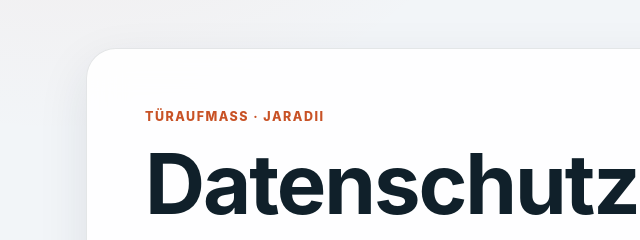
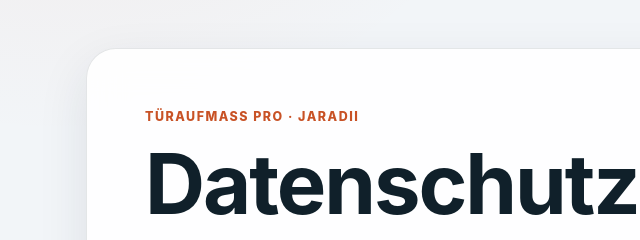
Before and after one commit to Jaradii/Tueraufmass-Datenschutz, a plain HTML site: page index.html in a window 1280 px wide. Shown: the top 240 px of the page, 64-704 px from the left. Drawn offline with Linux system fonts and the light colour scheme.

Commit message:
Update index.html

```diff
--- a/index.html
+++ b/index.html
@@ -5,7 +5,7 @@
   <meta name="viewport" content="width=device-width, initial-scale=1">
   <meta name="color-scheme" content="light dark">
   <meta name="description" content="Datenschutzerklärung und Support für die App TürAufmaß von Jaradii.">
-  <title>TürAufmaß – Datenschutz &amp; Support</title>
+  <title>Türaufmaß Pro – Datenschutz &amp; Support</title>
   <style>
     :root {
       color-scheme: light dark;
@@ -261,7 +261,7 @@
 
   <header class="shell">
     <div class="hero">
-      <p class="eyebrow">TürAufmaß · Jaradii</p>
+      <p class="eyebrow">Türaufmaß Pro · Jaradii</p>
       <h1>Datenschutz &amp; Support</h1>
       <p class="lead">Informationen zur Datenverarbeitung in TürAufmaß und ein direkter Kontakt, falls du Hilfe mit der App benötigst.</p>
       <nav aria-label="Seitennavigation">
```
